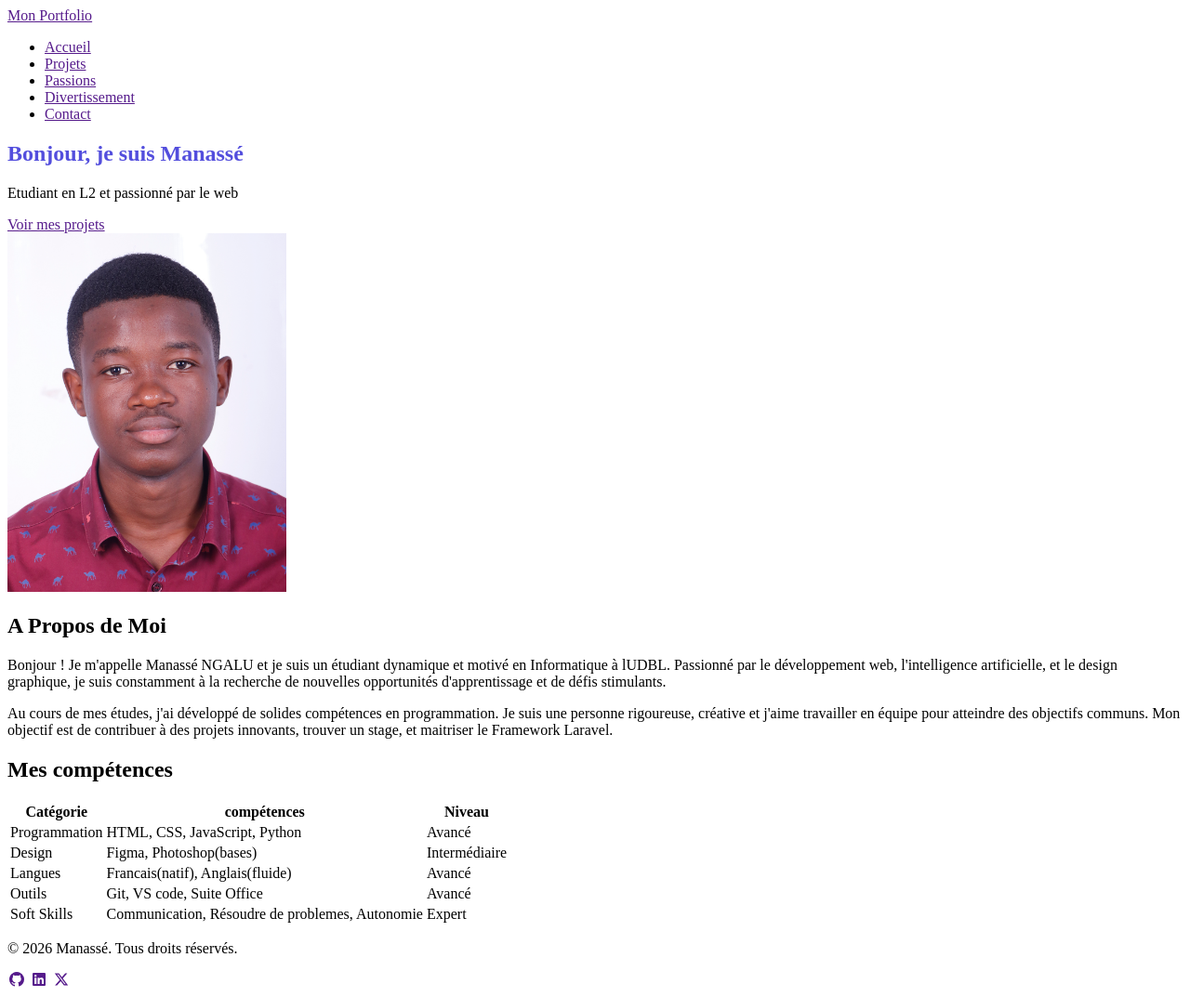
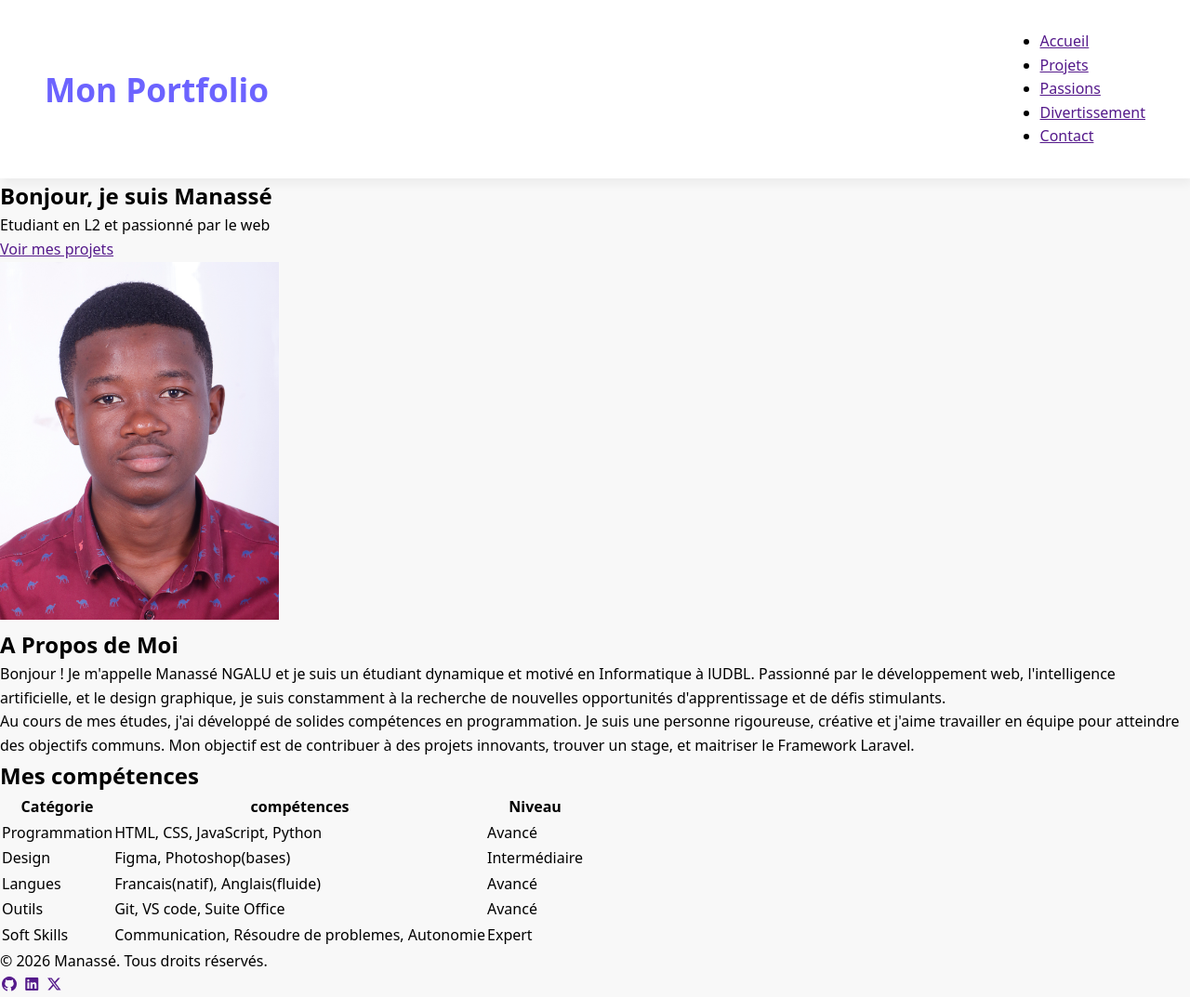
Before and after one commit to ManasseNGALUKAPEPULA/Mon-Portfolio-2026, a plain HTML site: page index.html in a window 1280 px wide. Shown: the whole page at 93% size. Drawn offline with Linux system fonts and the light colour scheme.

Commit message:
Stylisation du header

```diff
--- a/CSS/style.css
+++ b/CSS/style.css
@@ -8,6 +8,33 @@
     --gris-clair: #EEE;
 }
 
-h1{
-    color: var(--violet-fonce);
+*{
+    margin: 0;
+    padding: 0;
+    box-sizing: border-box;
 }
+
+body{
+    background-color: var(--gris-tres-clair);
+    font-family: system-ui, -apple-system, BlinkMacSystemFont, 'Segoe UI', Roboto, Oxygen, Ubuntu, Cantarell, 'Open Sans', 'Helvetica Neue', sans-serif;
+    line-height: 1.6;
+}
+
+header{
+    background-color: white;
+    box-shadow: 2px 6px 10px rgba(0, 0, 0, 0.05);
+    position: sticky;
+    top: 0;
+    z-index: 100;
+    display: flex;
+    justify-content: space-between;
+    align-items: center;
+    padding: 2rem 3rem;
+}
+
+header div a{
+    text-decoration: none;
+    font-size: 2.2rem;
+    font-weight: bold;
+    color: var(--violet-doux);
+}
--- a/index.html
+++ b/index.html
@@ -6,6 +6,9 @@
   <title>Mon Portfolio</title>
   <link rel="stylesheet" href="CSS/style.css">
   <link rel="stylesheet" href="https://cdnjs.cloudflare.com/ajax/libs/font-awesome/7.0.1/css/all.min.css">
+  <link rel="preconnect" href="https://fonts.googleapis.com">
+<link rel="preconnect" href="https://fonts.gstatic.com" crossorigin>
+<link href="https://fonts.googleapis.com/css2?family=Roboto:ital,wght@0,100..900;1,100..900&display=swap" rel="stylesheet">
 </head>
 <body>
   <header>
```
